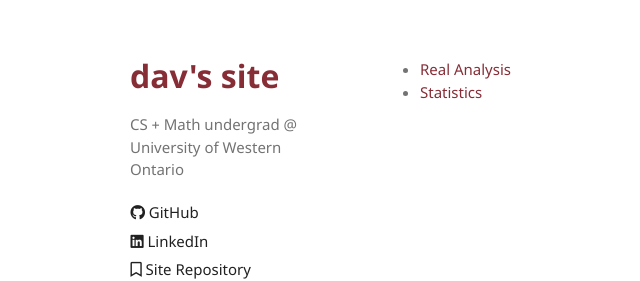
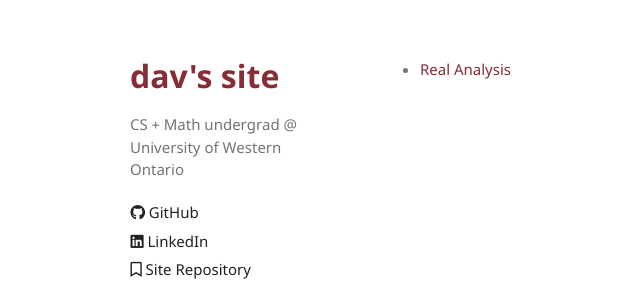
Before and after one commit to davidtranhq/davidtranhq.github.io, a Jekyll site: the page built from notes/index.md, in a window 1280 px wide. Shown: the top 281 px of the page, without its empty margins (55-695 px from the left). Built offline with Jekyll 4.4.1, drawn with Linux system fonts in a browser that asks for light colours.

Commit message:
Remove stats

```diff
--- a/notes/index.md
+++ b/notes/index.md
@@ -4,4 +4,3 @@ permalink: /notes/
 ---
 
 * [Real Analysis](real-analysis/)
-* [Statistics](statistics/)
```
